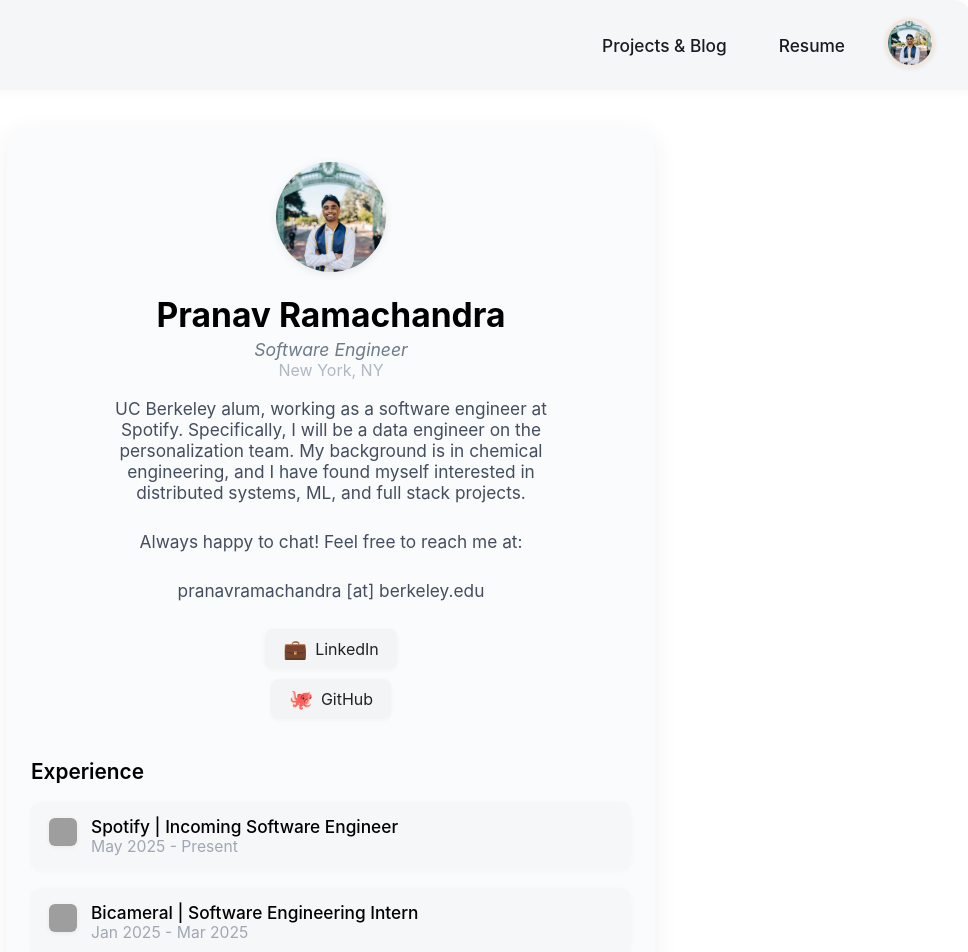
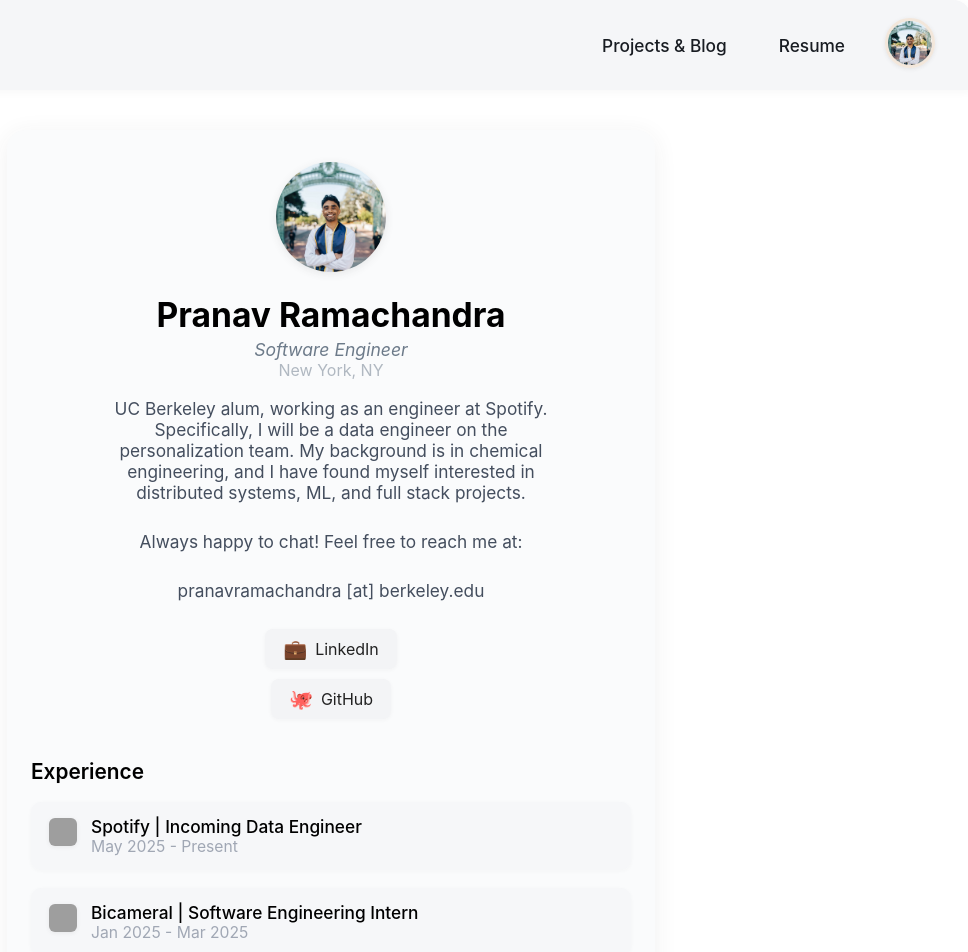
Before and after one commit to pranavramachandra1/website, a React (Create React App) app: page / in a window 1280 px wide. Shown: the top 952 px of the page, without its empty margins (309-1277 px from the left). Built offline with nearby package versions, Linux system fonts and the light colour scheme; grey boxes are pictures that could not be loaded.

Commit message:
fixed title

```diff
--- a/src/components/homepage.js
+++ b/src/components/homepage.js
@@ -15,7 +15,7 @@
         <div className="subtitle">Software Engineer</div>
         <div className="location">New York, NY</div>
         <p className="bio">
-          UC Berkeley alum, working as a software engineer at Spotify. Specifically, I will be a data engineer on the personalization team. My background is in chemical engineering, and I have found myself interested in distributed systems, ML, and full stack projects.
+          UC Berkeley alum, working as an engineer at Spotify. Specifically, I will be a data engineer on the personalization team. My background is in chemical engineering, and I have found myself interested in distributed systems, ML, and full stack projects.
         </p>
 
         <p className="bio">
@@ -45,7 +45,7 @@
               />
             </span>
             <div className="timeline-content">
-              <div className="role">Spotify | Incoming Software Engineer</div>
+              <div className="role">Spotify | Incoming Data Engineer</div>
               <div className="duration">May 2025 - Present</div>
             </div>
           </div>
```
